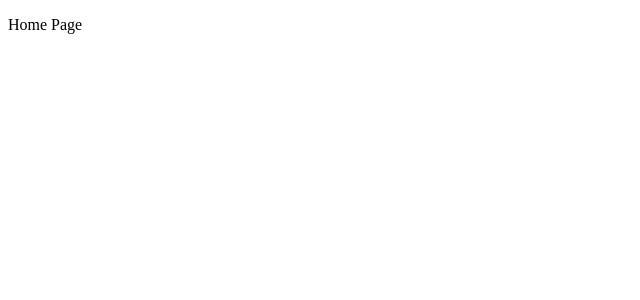
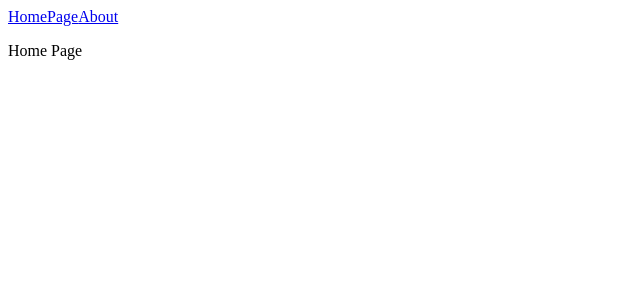
Before and after one commit to Gopxfs/fire-data-app, a React (Create React App) app: page / in a window 1280 px wide. Shown: the top 300 px of the page, without its empty margins (0-640 px from the left). Built offline with nearby package versions, Linux system fonts and the light colour scheme.

Commit message:
Update routes

```diff
--- a/src/App.js
+++ b/src/App.js
@@ -1,19 +1,23 @@
 import React from 'react';
 import { BrowserRouter as Router, Routes, Route } from 'react-router-dom';
-import HomePage from "./pages/HomePage";
-import CountryPage from "./pages/CountryPage";
-import StatePage from "./pages/StatePage";
-import CityPage from "./pages/CityPage";
+import Navbar from './components/Navbar';
+import HomePage from './pages/HomePage';
+import CountryPage from './pages/CountryPage';
+import StatePage from './pages/StatePage';
+import CityPage from './pages/CityPage';
+import AboutPage from './pages/AboutPage';
 
 class App extends React.PureComponent {
   render() {
     return (
       <Router>
+        <Navbar />
         <Routes>
           <Route path="/" element={<HomePage />} />
           <Route path="/country" element={<CountryPage />} />
           <Route path="/state" element={<StatePage />} />
           <Route path="/city" element={<CityPage />} />
+          <Route path="/about" element={<AboutPage />} />
         </Routes>
       </Router>
     );
```
